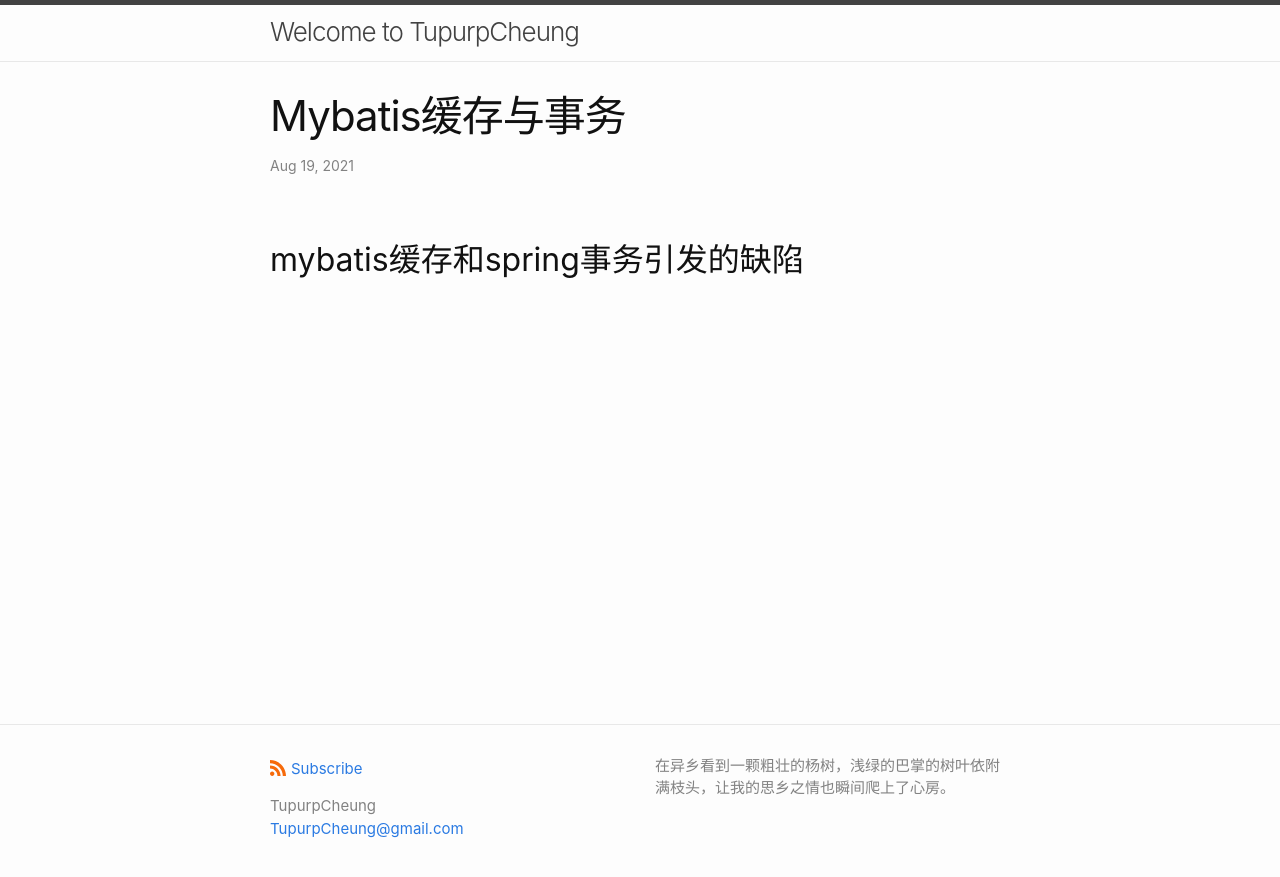
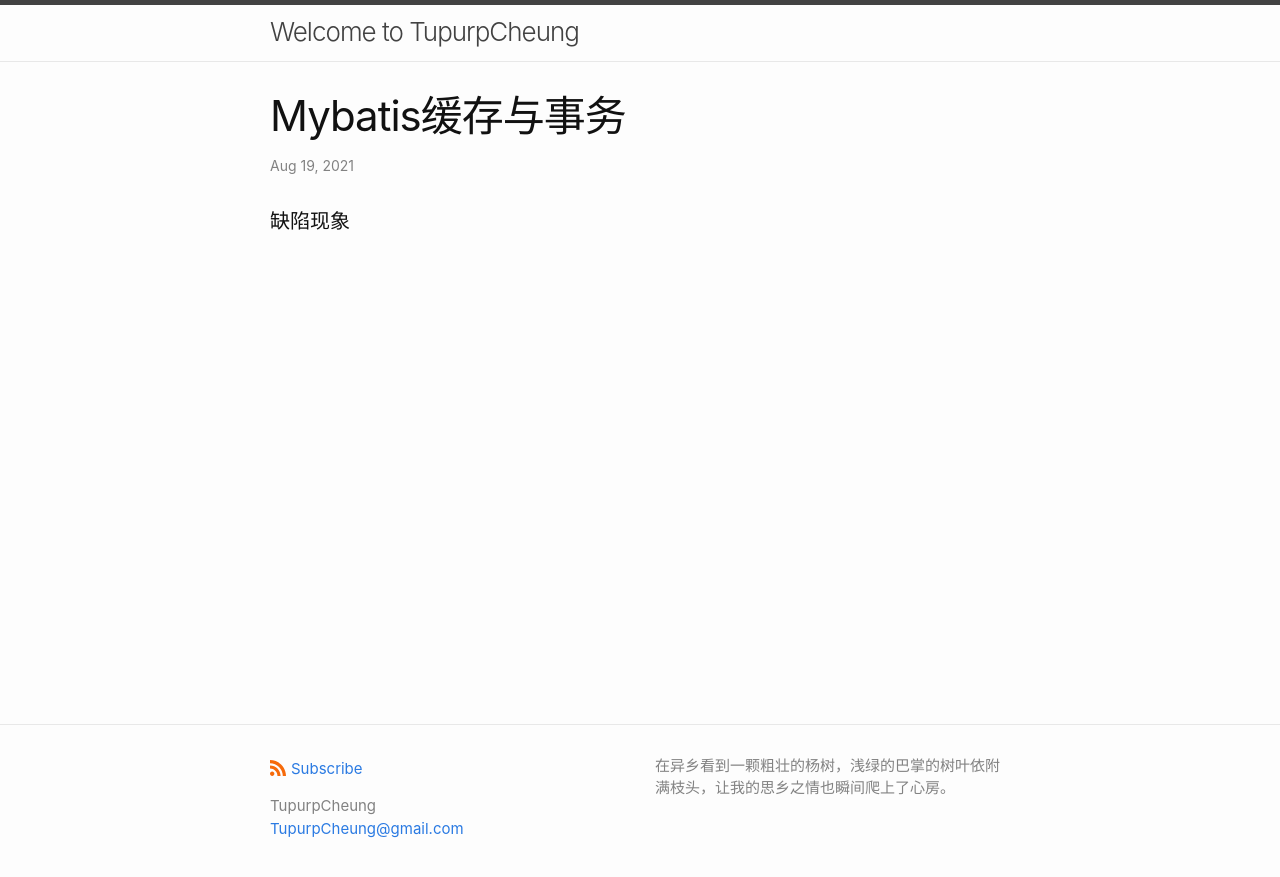
Before and after one commit to TupurpCheung/TupurpCheung, a Jekyll site: the page built from _posts/2021-08-19-mybatis缓存与事务.md, in a window 1280 px wide. Shown: the top 877 px of the page. Built offline with Jekyll 4.4.1, drawn with Linux system fonts in a browser that asks for light colours; our own code applies the rules of GitHub Pages for plain Markdown files.

Commit message:
update md

```diff
--- a/_posts/2021-08-19-mybatis缓存与事务.md
+++ b/_posts/2021-08-19-mybatis缓存与事务.md
@@ -1 +1 @@
-## mybatis缓存和spring事务引发的缺陷
+#### 缺陷现象
```
